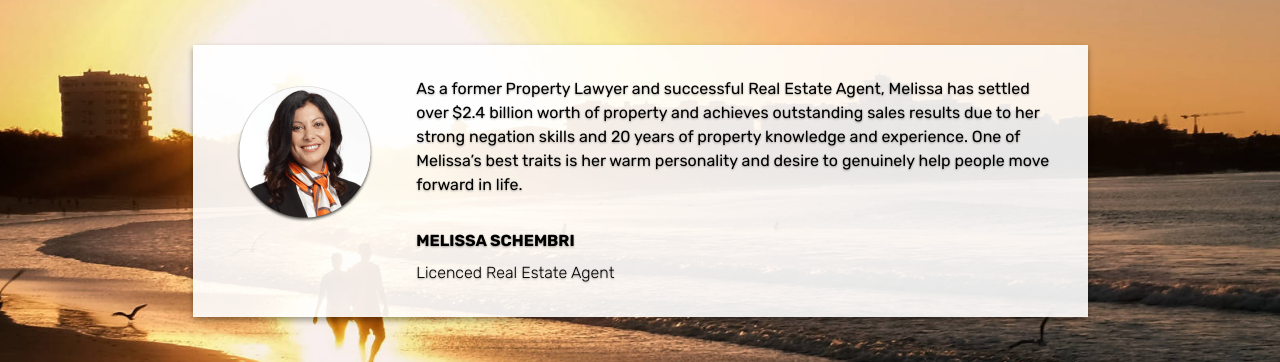
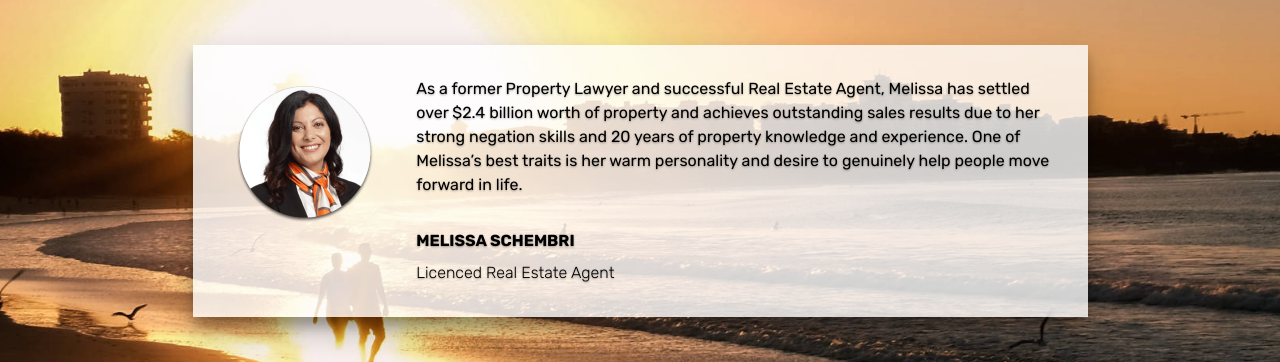
Before and after one commit to sunshinecoastrealestateagent/site, a plain HTML site: page index.html in a window 1280 px wide. In both pictures the pointer is over the element 640 px from the left and 4732 px from the top of the page. Shown: the part 4552-4914 px from the top of the page. Drawn offline with Linux system fonts and the light colour scheme; files whose address does not match are found by name.

Commit message:
Update mbr-additional.css

```diff
--- a/assets/mobirise/css/mbr-additional.css
+++ b/assets/mobirise/css/mbr-additional.css
@@ -1396,10 +1396,16 @@ section.lazy-placeholder:after {
   -webkit-justify-content: center;
 }
 .cid-rFUeAkdksL .testimonials-container .testimonials-item .user {
-  background: rgba(255,255,255, 0.9);
-  -webkit-box-shadow : 0 3px 6px rgba(0,0,0,0.16), 0 3px 6px rgba(0,0,0,0.23);
+  background: rgba(255,255,255, 0.8);
+	-webkit-box-shadow : 0 3px 6px rgba(0,0,0,0.16), 0 3px 6px rgba(0,0,0,0.23);
 	-moz-box-shadow : 0 3px 6px rgba(0,0,0,0.16), 0 3px 6px rgba(0,0,0,0.23);
 	box-shadow : 0 3px 6px rgba(0,0,0,0.16), 0 3px 6px rgba(0,0,0,0.23);
+}
+.cid-rFUeAkdksL .testimonials-container .testimonials-item .user:hover {
+  background: rgba(255,255,255, 0.8);
+	-webkit-box-shadow : 0 14px 28px rgba(0,0,0,0.25), 0 10px 10px rgba(0,0,0,0.22);
+	-moz-box-shadow : 0 14px 28px rgba(0,0,0,0.25), 0 10px 10px rgba(0,0,0,0.22);
+	box-shadow : 0 14px 28px rgba(0,0,0,0.25), 0 10px 10px rgba(0,0,0,0.22);
 }
 .cid-rFUeAkdksL .testimonials-container .testimonials-item .user.row {
   margin: 0;
```
